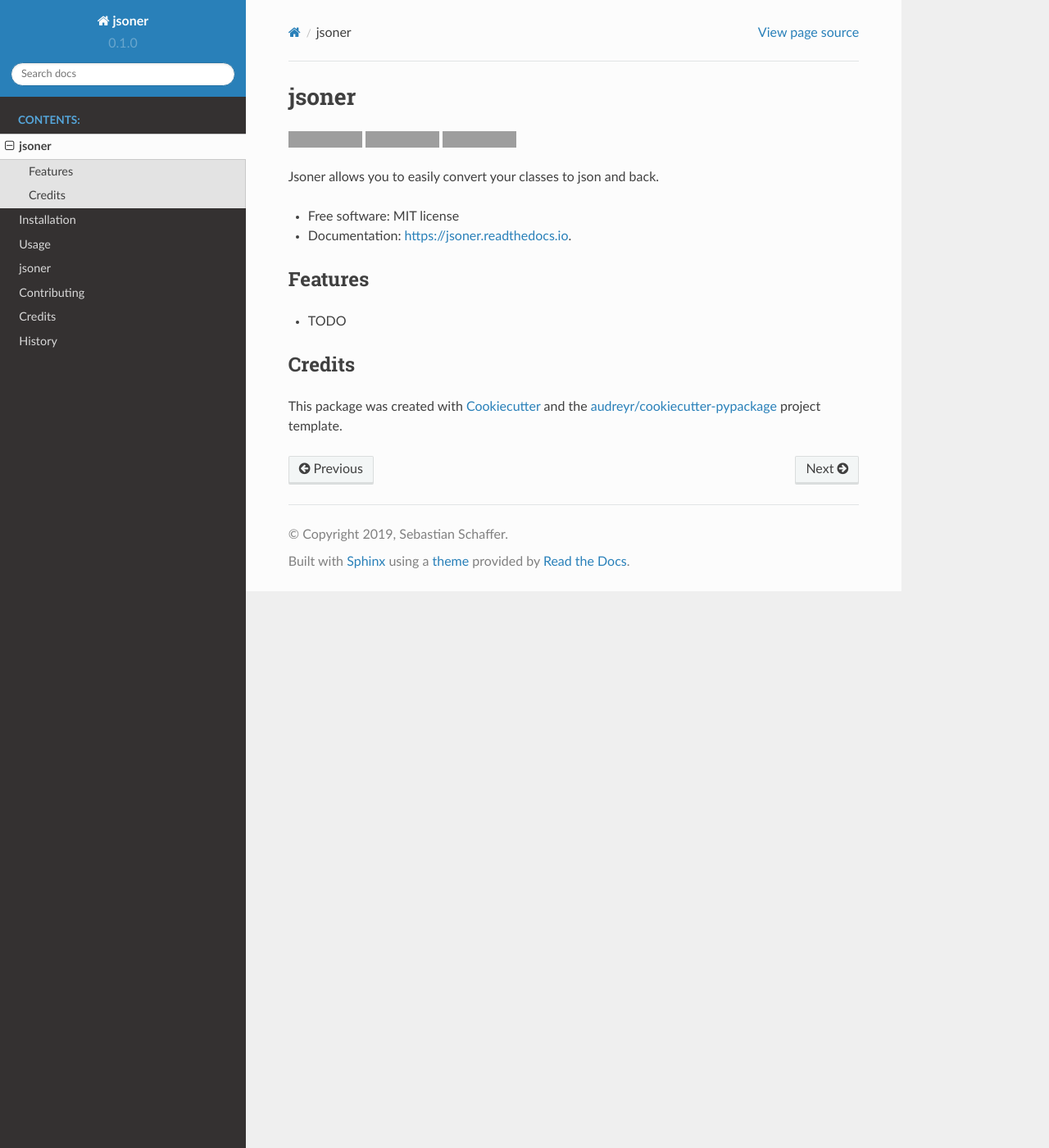
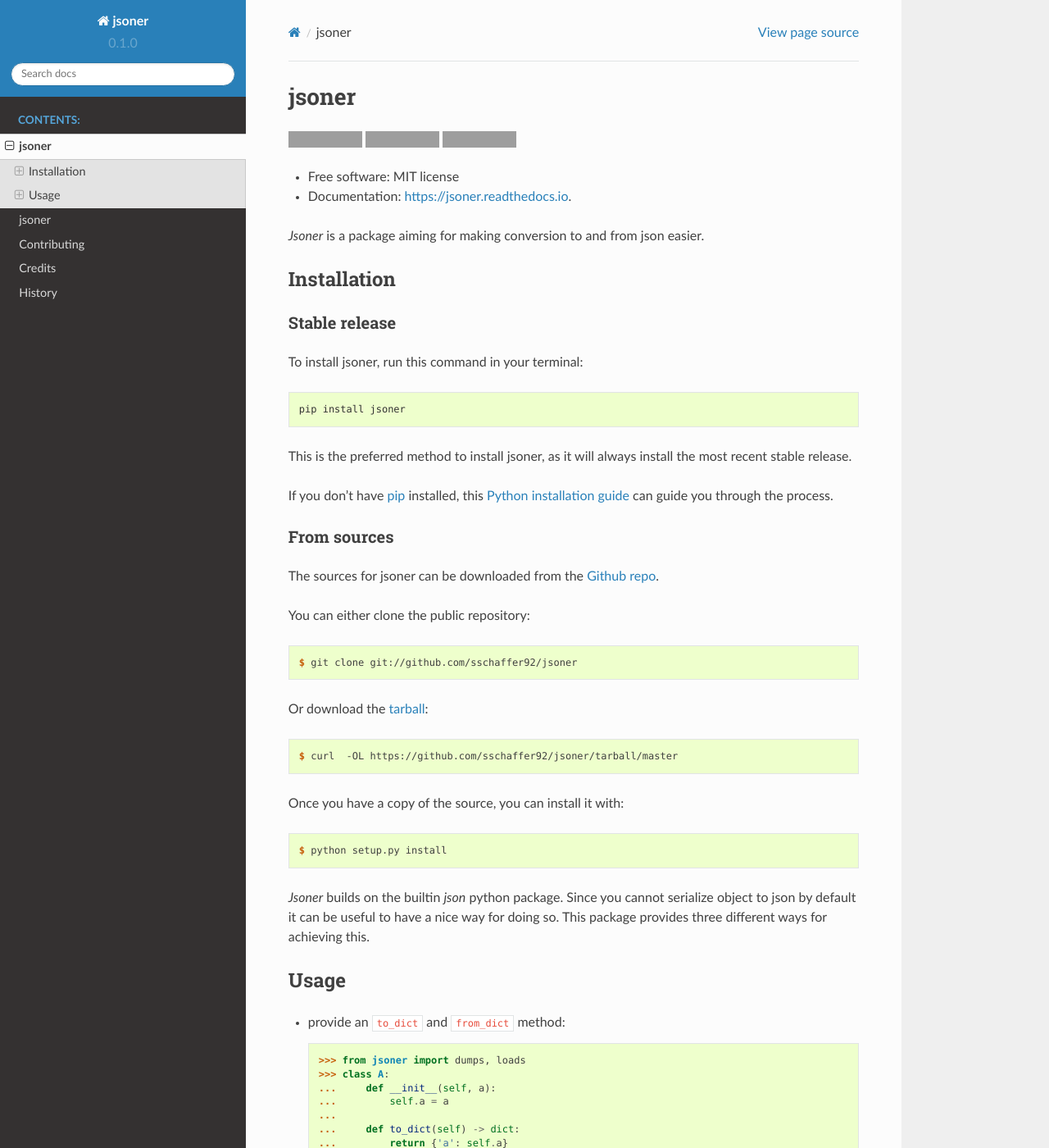
Before and after one commit to schaffer9/jsoner, a Sphinx documentation site: the page built from docs/readme.rst, in a window 1280 px wide and 1400 px high. Shown: the whole window at 82% size. Built offline with Sphinx 7.4.7 and the Read the Docs theme 2.0.0, drawn with Linux system fonts in a browser that asks for light colours; some of the changed text lies outside the part shown; grey boxes are pictures that could not be loaded.

Commit message:
Add: docu

```diff
--- a/AUTHORS.rst
+++ b/AUTHORS.rst
@@ -1,6 +1,12 @@
 =======
 Credits
 =======
+
+This package was created with Cookiecutter_ and the `audreyr/cookiecutter-pypackage`_ project template.
+
+.. _Cookiecutter: https://github.com/audreyr/cookiecutter
+.. _`audreyr/cookiecutter-pypackage`: https://github.com/audreyr/cookiecutter-pypackage
+
 
 Development Lead
 ----------------
--- a/README.rst
+++ b/README.rst
@@ -13,23 +13,213 @@
         :target: https://coveralls.io/github/sschaffer92/jsoner
         :alt: Coverage
 
+* Free software: MIT license
 
-Jsoner allows you to easily convert your classes to json and back.
+* Documentation: https://jsoner.readthedocs.io.
+
+*Jsoner* is a package aiming for making conversion to and from json easier.
 
 
-* Free software: MIT license
-* Documentation: https://jsoner.readthedocs.io.
+Installation
+------------
 
 
-Features
---------
+Stable release
+~~~~~~~~~~~~~~
 
-* TODO
+To install jsoner, run this command in your terminal:
 
-Credits
--------
+.. code-block:: console
 
-This package was created with Cookiecutter_ and the `audreyr/cookiecutter-pypackage`_ project template.
+    pip install jsoner
 
-.. _Cookiecutter: https://github.com/audreyr/cookiecutter
-.. _`audreyr/cookiecutter-pypackage`: https://github.com/audreyr/cookiecutter-pypackage
+This is the preferred method to install jsoner, as it will always install the most recent stable release.
+
+If you don't have `pip`_ installed, this `Python installation guide`_ can guide
+you through the process.
+
+.. _pip: https://pip.pypa.io
+.. _Python installation guide: http://docs.python-guide.org/en/latest/starting/installation/
+
+
+From sources
+~~~~~~~~~~~~
+
+The sources for jsoner can be downloaded from the `Github repo`_.
+
+You can either clone the public repository:
+
+.. code-block:: console
+
+    $ git clone git://github.com/sschaffer92/jsoner
+
+Or download the `tarball`_:
+
+.. code-block:: console
+
+    $ curl  -OL https://github.com/sschaffer92/jsoner/tarball/master
+
+Once you have a copy of the source, you can install it with:
+
+.. code-block:: console
+
+    $ python setup.py install
+
+
+.. _Github repo: https://github.com/sschaffer92/jsoner
+.. _tarball: https://github.com/sschaffer92/jsoner/tarball/master
+
+
+*Jsoner* builds on the builtin *json* python package. Since you cannot serialize object to json by
+default it can be useful to have a nice way for doing so. This package provides three different ways for
+achieving this.
+
+Usage
+-----
+
+- provide an ``to_dict`` and ``from_dict`` method::
+
+    >>> from jsoner import dumps, loads
+    >>> class A:
+    ...     def __init__(self, a):
+    ...         self.a = a
+    ...
+    ...     def to_dict(self) -> dict:
+    ...         return {'a': self.a}
+    ...
+    ...     @classmethod
+    ...     def from_dict(cls, data: dict) -> 'A':
+    ...         return A(**data)
+
+    >>> a = A(42)
+    >>> data = dumps(a)
+    >>> a = loads(data)
+
+
+- or provide an ``to_str`` and ``from_str`` method::
+
+    >>> from jsoner import dumps, loads
+    >>> class A:
+    ...     def __init__(self, a):
+    ...         self.a = a
+    ...
+    ...     def to_str(self) -> str:
+    ...         return str(self.a)
+    ...
+    ...     @classmethod
+    ...     def from_str(cls, data: str) -> 'A':
+    ...         return A(data)
+
+    >>> a = A('foo')
+    >>> data = dumps(a)
+    >>> a = loads(data)
+
+
+- or implement a conversion function pair::
+
+    >>> from jsoner import dumps, loads
+    >>> from jsoner import encoders, decoders
+    >>> class A:
+    ...     def __init__(self, a):
+    ...         self.a = a
+
+    >>> @encoders.register(A)
+    ... def encode_a(a: 'A') -> str:
+    ...     return a.a
+
+    >>> @decoders.register(A)
+    ... def decode_a(data: str) -> str:
+    ...     return A(data)
+
+    >>> a = A('foo')
+    >>> data = dumps(a)
+    >>> a = loads(data)
+
+.. note::
+
+    This way is especially useful if you don't have direct access to the class definition.
+
+
+*Celery* and *Django*
+~~~~~~~~~~~~~~~~~~~~~
+
+One good use case for the *Jsoner* package is the *Celery* serialization of tasks and task results.
+
+To make *Celery* use *Jsoner* you can apply the following settings::
+
+    from celery import app
+    from kombu import serialization
+
+    from jsoner import dumps
+    from jsoner import loads
+
+    serialization.register('jsoner', dumps, loads, content_type='application/json')
+
+    app = Celery('Test')
+
+    app.conf.update(
+        accept_content=['jsoner'],
+        task_serializer='jsoner',
+        result_serializer='jsoner',
+        result_backend='rpc'
+    )
+
+
+    class A:
+        def __init__(self, foo):
+            self.foo = foo
+
+        @classmethod
+        def from_dict(cls, data: dict) -> 'A':
+            return A(**data)
+
+        def to_dict(self):
+            return {'foo': self.foo}
+
+    a = A('bar')
+
+    @app.task
+    def task(obj: A) -> 'A':
+        ...
+        return obj
+
+    a = task.delay(a).get()
+
+
+This way you can easily serialize django model instances and pass them to the
+*Celery* task.
+
+.. code-block:: python
+   :name: models.py
+
+    from django.db import models
+
+    class Person(models.Model):
+        first_name = models.CharField(max_length=30)
+        last_name = models.CharField(max_length=30)
+
+
+Then you can just pass the model to the celery task directly:
+
+.. code-block:: python
+
+    from django.db.models import Model
+    from jsoner import encoders, decoders
+
+    import .jsoner_conf
+    from .models import Person
+
+
+    @encoders.register(Model)
+    def to_primary_key(model: Model) -> int:
+        return model.pk
+
+    @decoders.register(Model)
+    def from_primary_key(pk: int, model_cls: Model) -> Model:
+        return model_cls.objects.get(pk=pk)
+
+    p = Person(first_name="Jack", last_name="Black")
+    p = task.delay(p).get()
+
+
+Similar you could create a conversion function pair for querysets.
--- a/docs/index.rst
+++ b/docs/index.rst
@@ -6,8 +6,6 @@
    :caption: Contents:
 
    readme
-   installation
-   usage
    modules
    contributing
    authors
--- a/docs/spelling_wordlist.txt
+++ b/docs/spelling_wordlist.txt
@@ -14,6 +14,5 @@
 Subpackages
 docstring
 docstrings
-
 repo
 virtualenvwrapper
```
Also changed, not shown: docs/installation.rst (deleted, +0 -51 lines), docs/jsoner.rst (+11 -42 lines), docs/jsoner.tests.rst (deleted, +0 -34 lines), docs/usage.rst (deleted, +0 -7 lines), jsoner/__init__.py (+20 -1 lines), 6 other files.
